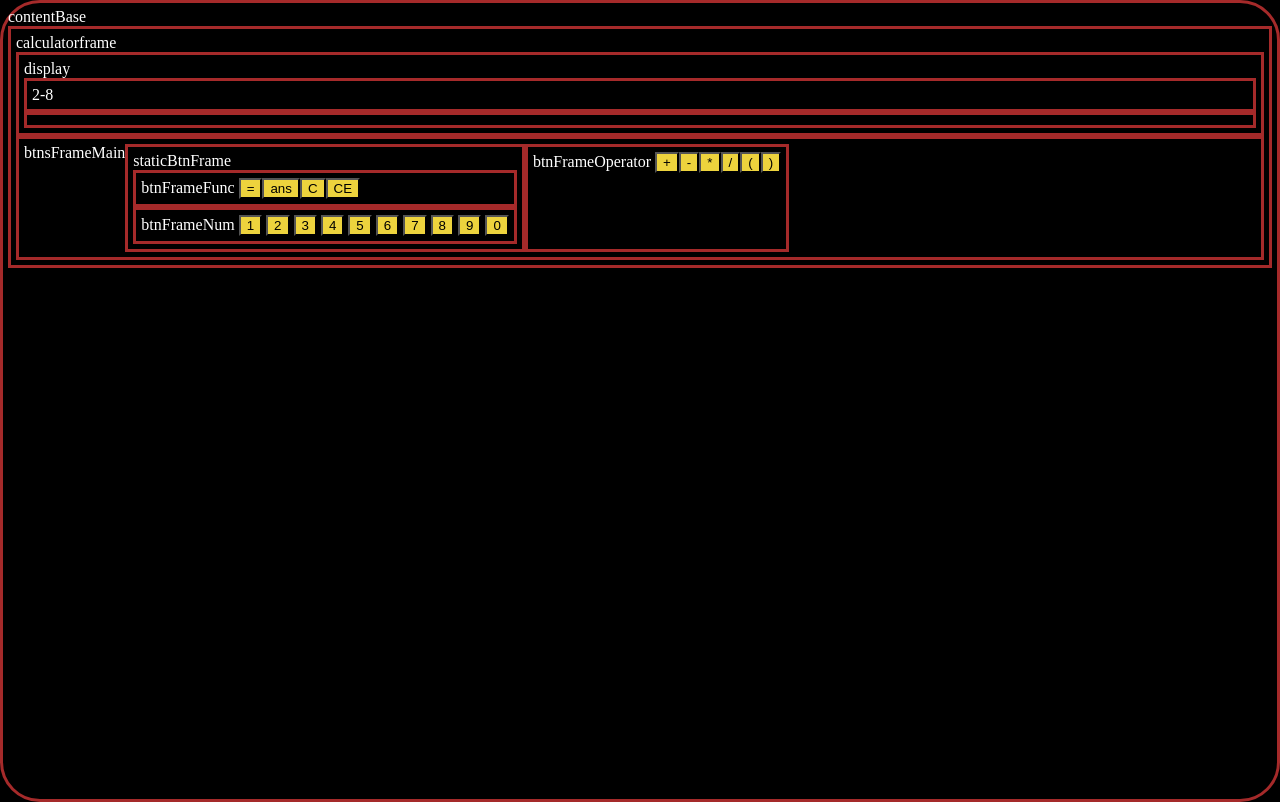
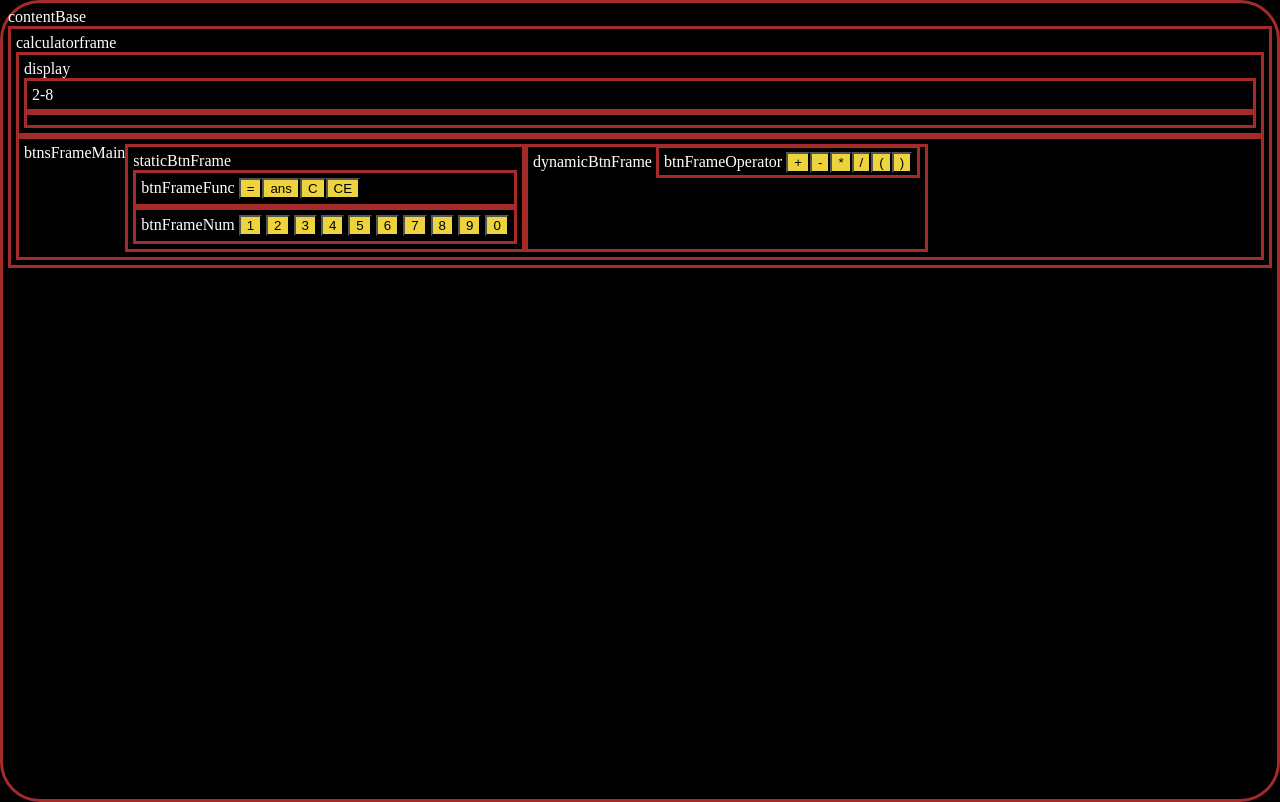
Before and after one commit to Pieterwattel/simple_calculator, a plain HTML site: page index.html in a window 1280 px wide. Drawn offline with Linux system fonts and the light colour scheme.

Commit message:
add dynamicBtnFrame in HTML

```diff
--- a/index.html
+++ b/index.html
@@ -62,8 +62,11 @@
                             </button>
                         </div>
                     </span>
-                    <span class = "btnFrame" id="btnFrameOperator">
-                        btnFrameOperator
+                    <span>
+                        dynamicBtnFrame
+                        <span class = "btnFrame" id="btnFrameOperator">
+                            btnFrameOperator
+                        </span>
                     </span>
                 </div>
             </div>
```
